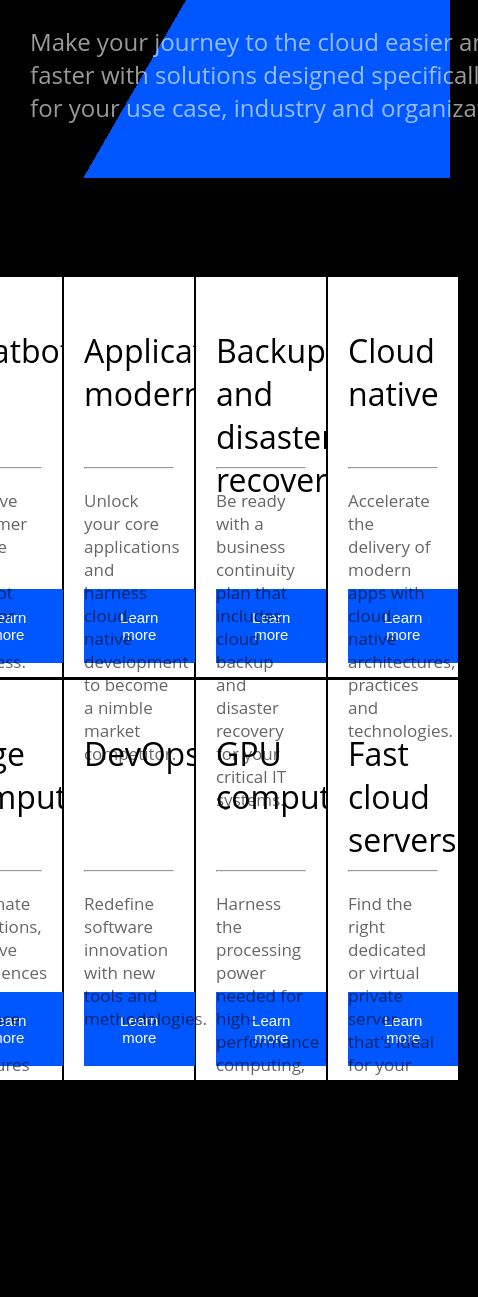
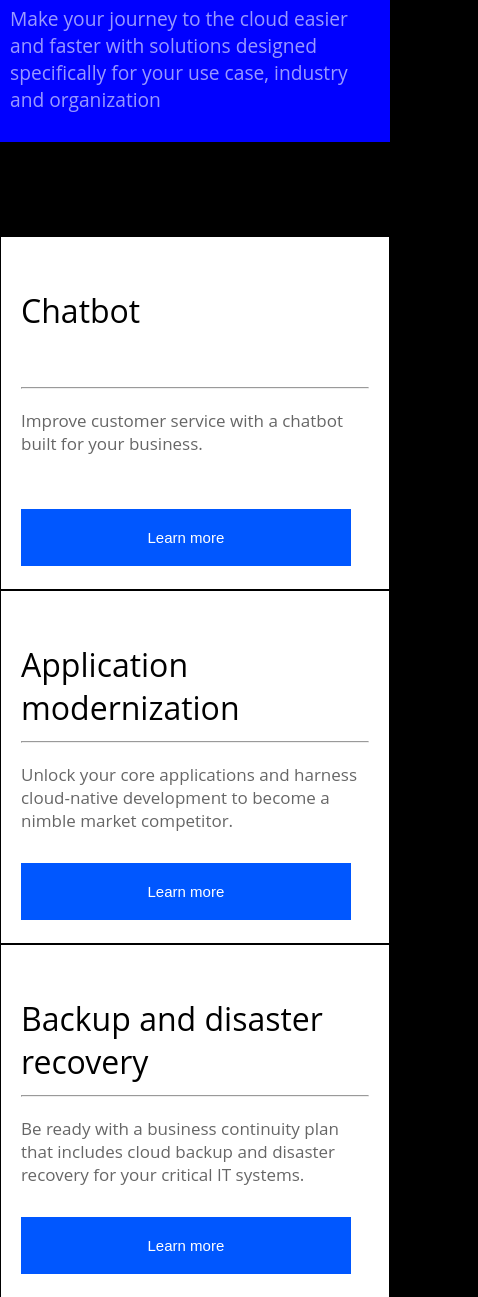
Before and after one commit to Aakash1020/FirstUI, a website: page services.html in a window 390 px wide. Shown: the part 353-1650 px from the top of the page, 478 px wide, since content can reach past the window. Before the commit the page ends 1498 px from the top, so only its background shows below. Drawn offline with nearby package versions, Linux system fonts and the light colour scheme.

Commit message:
new design Commit

```diff
--- a/css/style.css
+++ b/css/style.css
@@ -1,3 +1,6 @@
+* {
+  box-sizing: border-box;
+}
 body {
   margin: 0;
   padding: 0;
@@ -80,11 +83,44 @@ body {
   opacity: 60%;
   margin-top: 90px;
 }
+@media (max-width: 1000px){
+  .row{
+    margin-top: 50px;
+    flex-direction: column;
+    background-color: black;
+  }
+  .col1 {
+    height: 400px;
+
+  }
+  .Container{
+    background-image: none;
+    background-color: blue;
+    padding: 10px;
+  }
+  .span{
+    font-size: 5em;
+}
+.subtext{
+    background-color: transparent;
+    font-size: 1.2em;
+    width: auto;
+    color: #fff;
+    opacity: 60%;
+    margin-top: 90px;
+  }
+  .subtext p{
+    margin-right: 20px;
+  }
+}
+
+
+
+
 .row {
-  margin-top: 50px;
-  width:100%;
-  justify-content: center;
+  margin-top: 10px;
   display: flex;
+  flex-wrap: wrap;
   background-color: black;
 
 }
@@ -98,16 +134,16 @@ body {
   opacity: 60%;
 
 }
-.row2 {
-  margin-top: 1px;
-  width:100%;
-  justify-content: center;
-  display: flex;
-  background-color: black;
-}
 .col1 {
   height: 400px;
-  width: calc(100% / 3);
+  flex: 20%;
+  font-family: 'Open Sans', sans-serif;
+  background-color: #fff;
+  margin: 1px;
+}
+.col2{
+  height: 400px;
+  flex: 20%;
   font-family: 'Open Sans', sans-serif;
   background-color: #fff;
   margin: 1px;
@@ -122,6 +158,7 @@ hr{
   background-color: #CCD1D1;
   margin: 20px;
 }
+
 
 /***********Buttons Learn more****************/
 
--- a/services.html
+++ b/services.html
@@ -83,16 +83,8 @@
                 <a href="#"><button class="submit" type="submit">Learn more</button></a>
             </div>
         </div>
-    </div>
-        <!--<div class="col1">
-            <h1>DevOps</h1>
-        </div>
-        <div class="col1">
-            <h1>VMware</h1>
-        </div>-->
-    <div class="row2">
 
-        <div class="col1">
+        <div class="col2">
             <div class="textbox">
                 <p>Edge computing</p>
             </div>
@@ -104,7 +96,7 @@
                 <a href="#"><button class="submit" type="submit">Learn more</button></a>
             </div>
         </div>
-        <div class="col1">
+        <div class="col2">
             <div class="textbox">
                 <p>DevOps</p>
             </div>
@@ -117,7 +109,7 @@
             </div>
 
         </div>
-        <div class="col1">
+        <div class="col2">
             <div class="textbox">
                 <p>GPU computing</p>
             </div>
@@ -129,7 +121,7 @@
                 <a href="#"><button class="submit" type="submit">Learn more</button></a>
             </div>
         </div>
-        <div class="col1">
+        <div class="col2">
             <div class="textbox">
                 <p>Fast cloud servers</p>
             </div>
```
